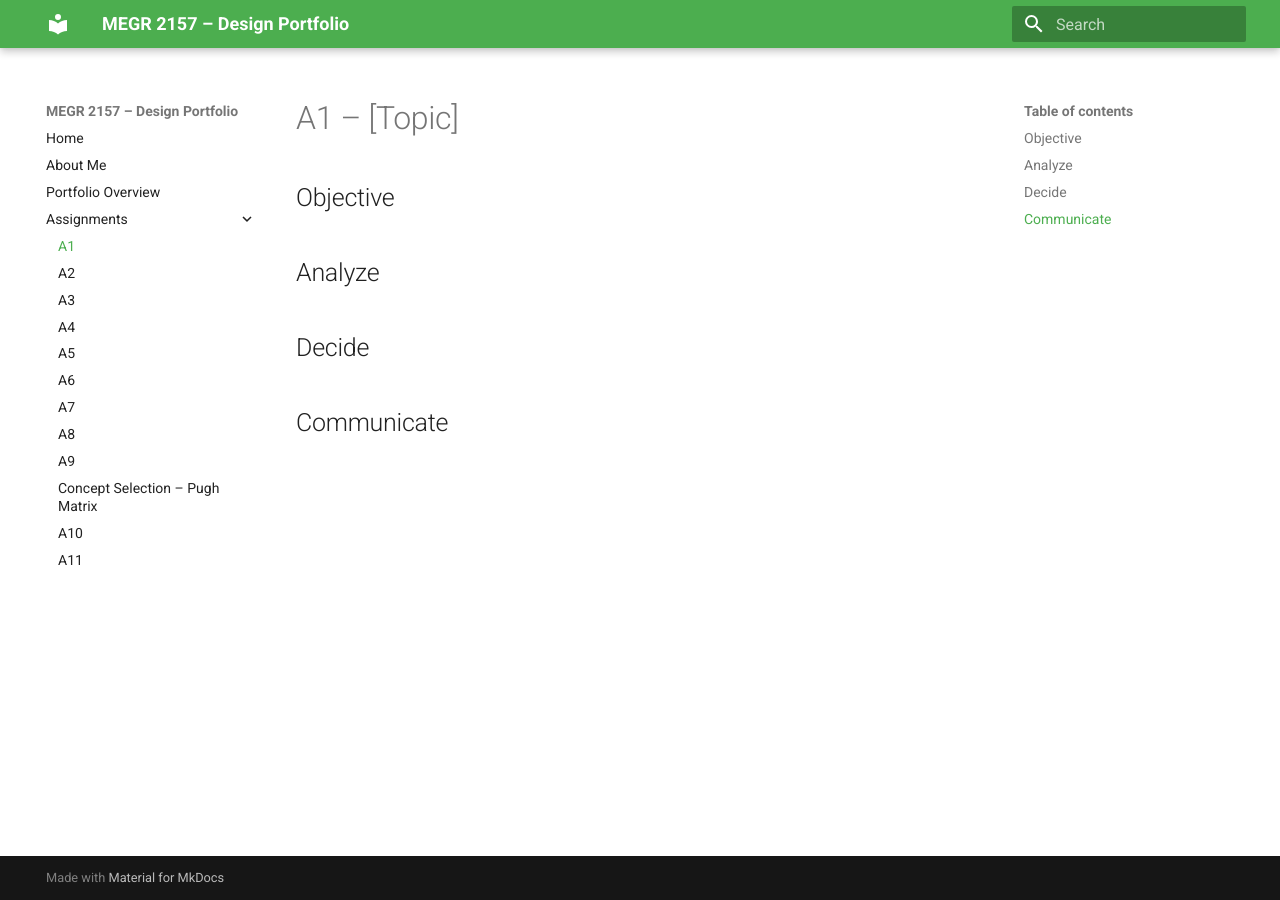
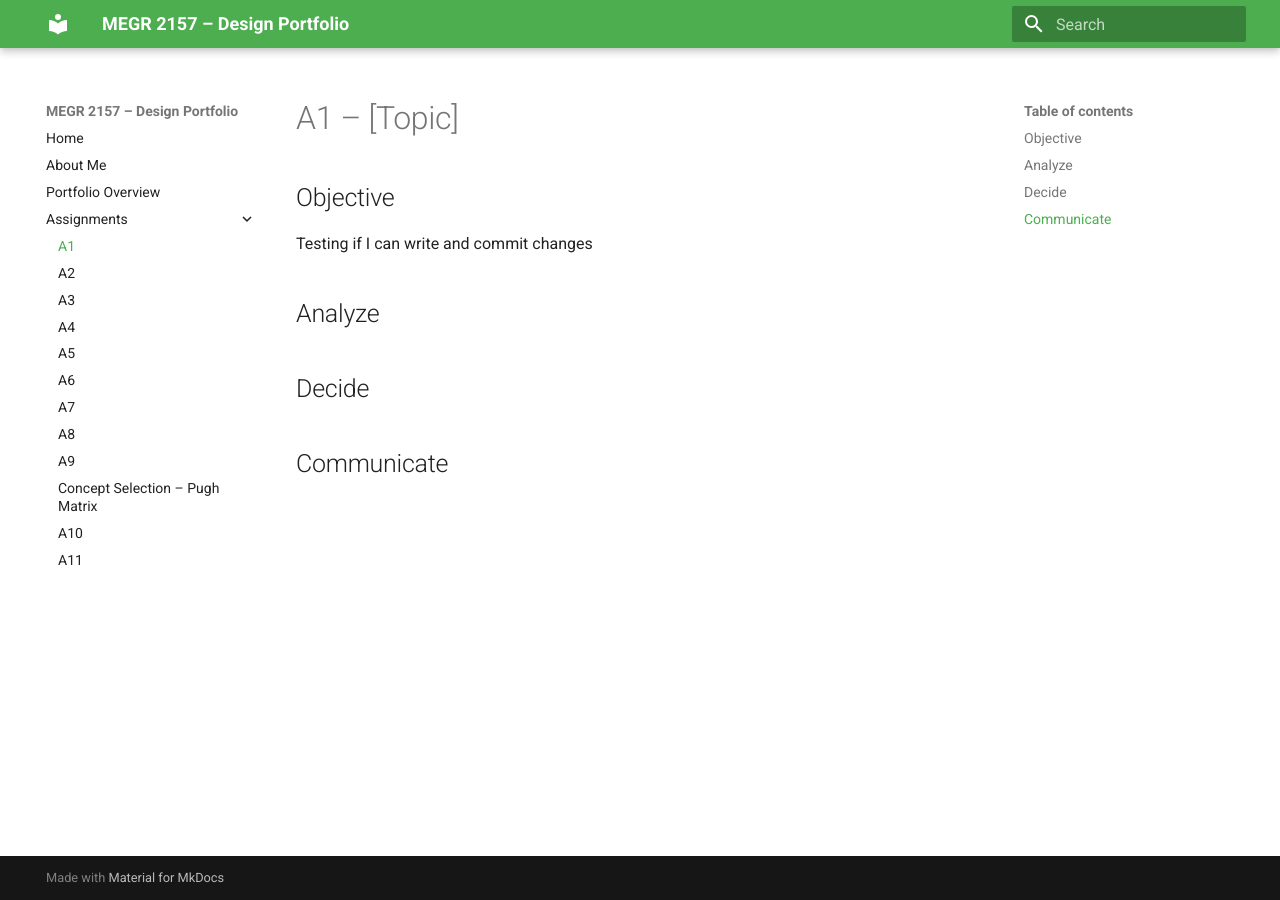
Before and after one commit to brennan-hugo/megr2157-designprojects1-portfolio, an MkDocs documentation site: the page built from docs/assignments/a1/index.md, in a window 1280 px wide. Built offline with MkDocs 1.6.1 and Material for MkDocs 9.7.7, drawn with Linux system fonts in a browser that asks for light colours.

Commit message:
Update index.md

```diff
--- a/docs/assignments/a1/index.md
+++ b/docs/assignments/a1/index.md
@@ -1,7 +1,7 @@
 # A1 – [Topic]
 
 ## Objective
-
+Testing if I can write and commit changes
 
 ## Analyze
 
```
